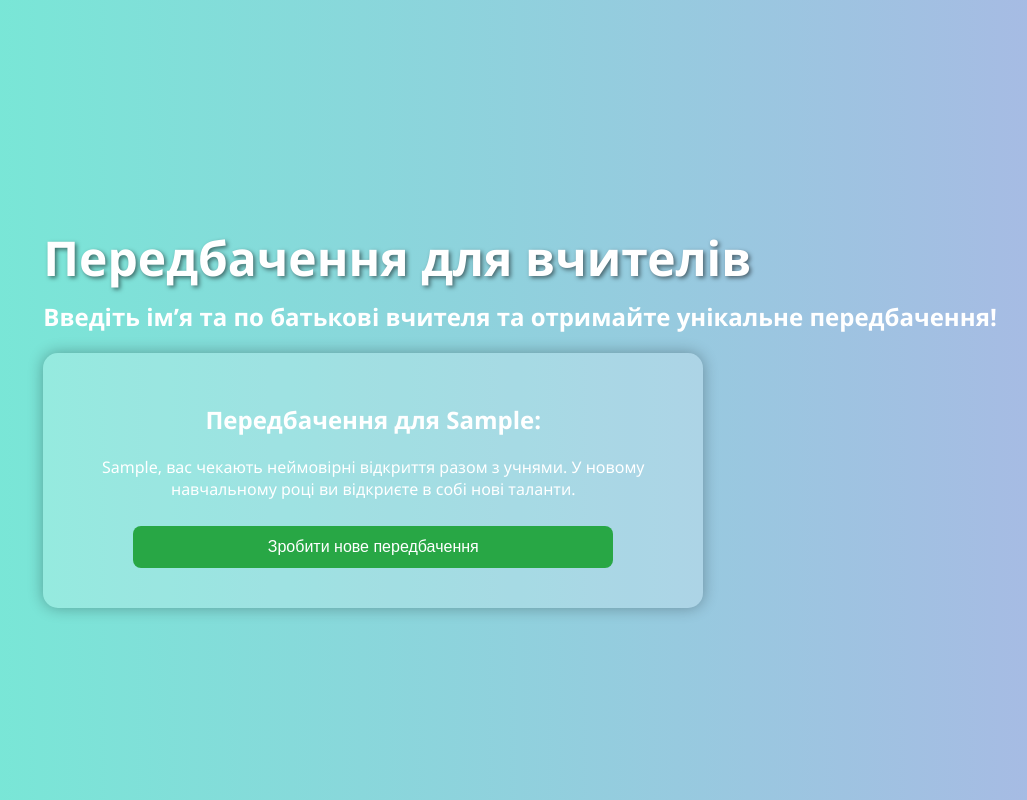
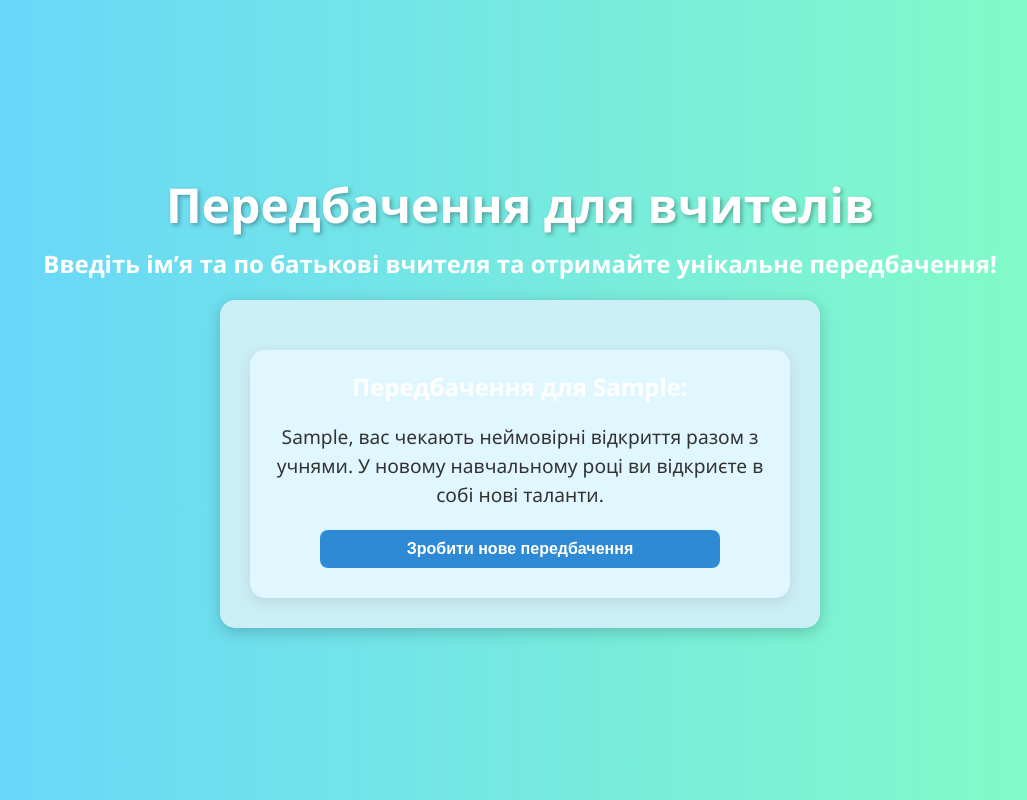
Before and after one commit to gerfin321/vyzyrpered.io, a plain HTML site: page index.html in a window 1280 px wide. Both pictures are taken after typing "Sample" into the empty fields and a click on the button "Отримати передбачення". Shown: the whole page, without its empty margins (120-1147 px from the left). Drawn offline with Linux system fonts and the light colour scheme.

Commit message:
Update style.css

```diff
--- a/style.css
+++ b/style.css
@@ -1,36 +1,47 @@
+* {
+    margin: 0;
+    padding: 0;
+    box-sizing: border-box;
+}
+
 body {
     font-family: 'Segoe UI', Tahoma, Geneva, Verdana, sans-serif;
-    background: linear-gradient(to right, #74ebd5, #ACB6E5);
-    color: #fff;
+    background: linear-gradient(to right, #66d3ff, #84ffc2);
+    height: 100vh;
     display: flex;
-    flex-direction: column;
+    justify-content: center;
     align-items: center;
-    justify-content: center;
-    min-height: 100vh;
-    margin: 0;
-    padding: 0;
 }
 
 h1 {
     font-size: 3rem;
-    margin-bottom: 0;
-    text-shadow: 2px 2px 4px rgba(0,0,0,0.5);
+    color: #fff;
+    text-shadow: 2px 2px 4px rgba(0, 0, 0, 0.3);
+    margin-bottom: 10px;
+    text-align: center;
 }
 
 h2 {
     font-size: 1.5rem;
-    margin-top: 10px;
+    color: #fff;
+    text-align: center;
     margin-bottom: 20px;
 }
 
+.container {
+    display: flex;
+    flex-direction: column;
+    align-items: center;
+}
+
 .form-container {
-    background-color: rgba(255, 255, 255, 0.2);
+    background-color: #cceff7;
     border-radius: 15px;
     padding: 30px;
     max-width: 600px;
-    width: 90%;
+    width: 100%;
     text-align: center;
-    box-shadow: 0 0 15px rgba(0, 0, 0, 0.3);
+    box-shadow: 0 4px 15px rgba(0, 0, 0, 0.2);
 }
 
 input, button {
@@ -40,28 +51,46 @@ input, button {
     font-size: 1rem;
     border: none;
     border-radius: 8px;
-    transition: transform 0.3s;
+    transition: transform 0.3s, background-color 0.3s;
+}
+
+input {
+    background-color: #fff;
+    border: 1px solid #ccc;
 }
 
 input:focus {
-    transform: scale(1.05);
     outline: none;
+    border-color: #7abaff;
 }
 
 button {
-    background-color: #28a745;
-    color: white;
+    background-color: #3ebd93;
+    color: #fff;
     cursor: pointer;
+    font-weight: bold;
+    border: none;
 }
 
 button:hover {
-    background-color: #218838;
+    background-color: #35a17f;
     transform: scale(1.05);
 }
 
 #prediction-card {
     display: none;
+    background-color: #e0f7ff;
+    border-radius: 15px;
+    padding: 20px;
     margin-top: 20px;
+    box-shadow: 0 4px 15px rgba(0, 0, 0, 0.1);
+}
+
+#prediction-card p {
+    font-size: 1.2rem;
+    color: #333;
+    text-align: center;
+    line-height: 1.5;
 }
 
 .fade-in {
@@ -72,3 +101,19 @@ button:hover {
     from { opacity: 0; }
     to { opacity: 1; }
 }
+
+#restart {
+    margin-top: 20px;
+    background-color: #2f8ad6;
+    color: #fff;
+    border: none;
+    padding: 10px 20px;
+    font-size: 1rem;
+    cursor: pointer;
+    border-radius: 8px;
+}
+
+#restart:hover {
+    background-color: #266fa9;
+    transform: scale(1.05);
+}
```
